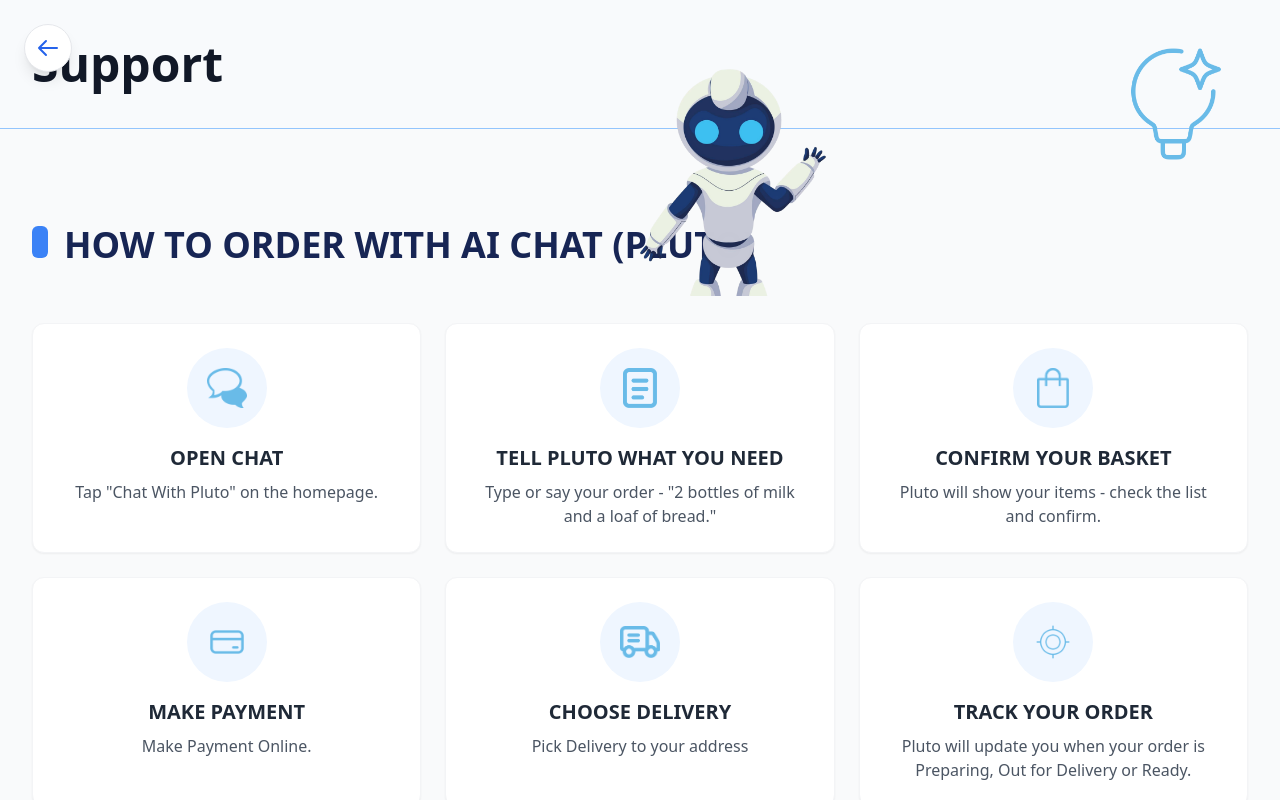
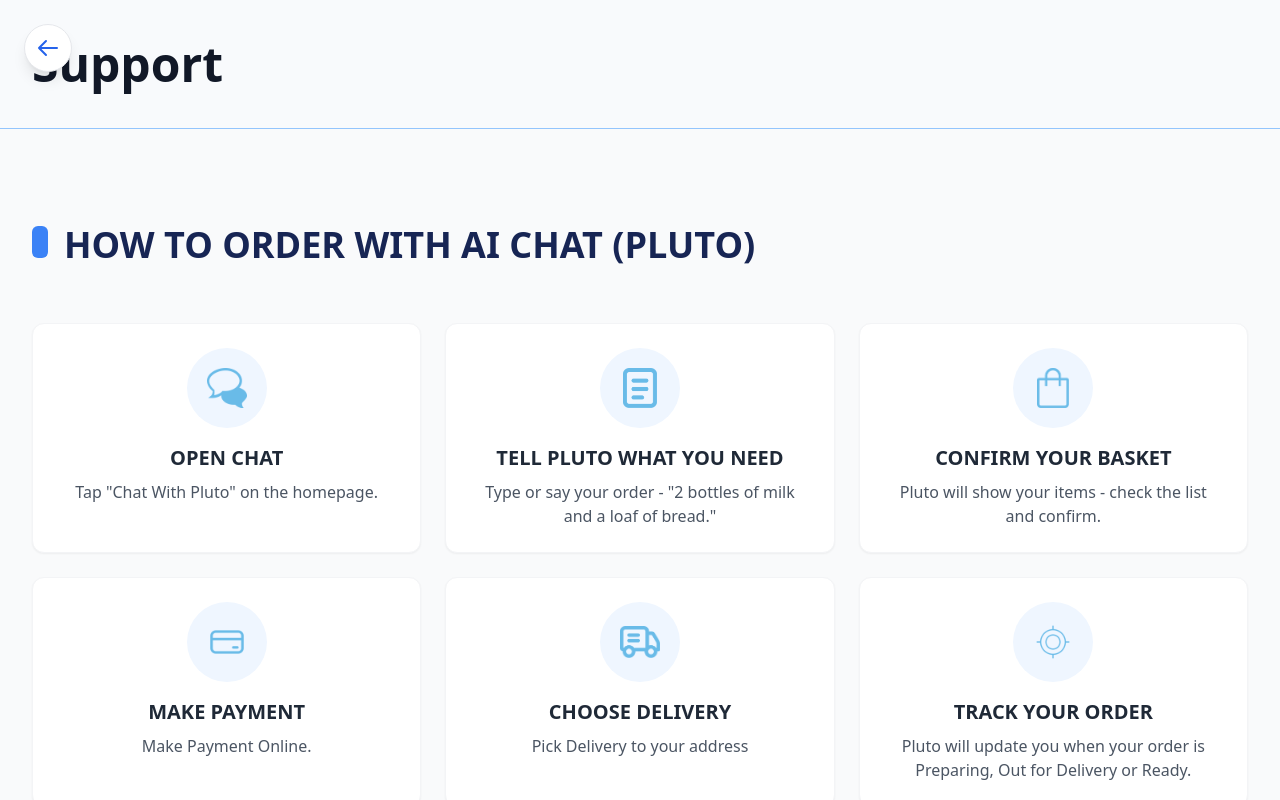
Before and after one commit to Sawjal-sikder/website_bot, a React (Vite) app: page /support in a window 1280 px wide. Shown: the top 800 px of the page. Built offline with nearby package versions, Linux system fonts and the light colour scheme.

Commit message:
fix: Update visibility classes for icons in Service component for better responsiveness

```diff
--- a/src/pages/Service.jsx
+++ b/src/pages/Service.jsx
@@ -17,10 +17,10 @@ const Service = () => {
     <div className="relative">
 
       {/* Home Redirect Arrow Icon */}
-      <div className="hidden md:block w-60 h-40 absolute top-10 right-1/3 z-0">
+      <div className="hidden 2xl:block w-60 h-40 absolute top-10 right-1/3 z-0">
         <img src={robotImage} alt="" />
       </div>
-      <div className="hidden md:block w-32 h-32 absolute top-10 right-10 z-0">
+      <div className="hidden 2xl:block w-32 h-32 absolute top-10 right-10 z-0">
         <img src={LightImage} alt="" />
       </div>
       <div className="fixed md:top-6 md:left-6 right-6 top-6 z-50">
```
